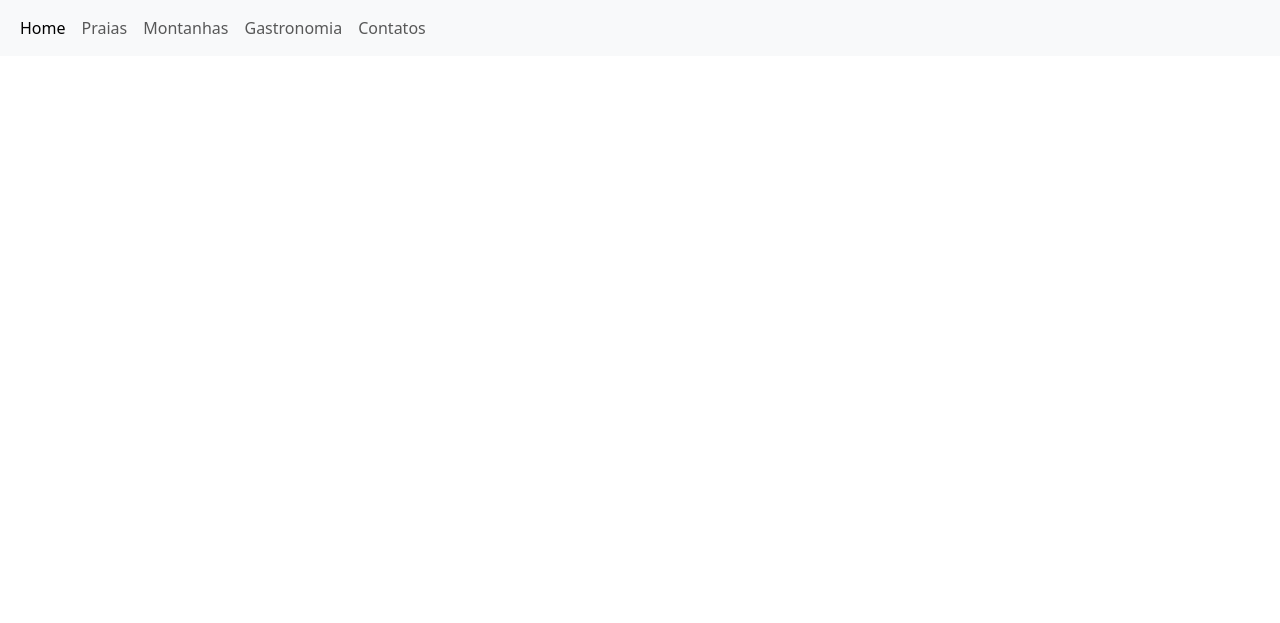
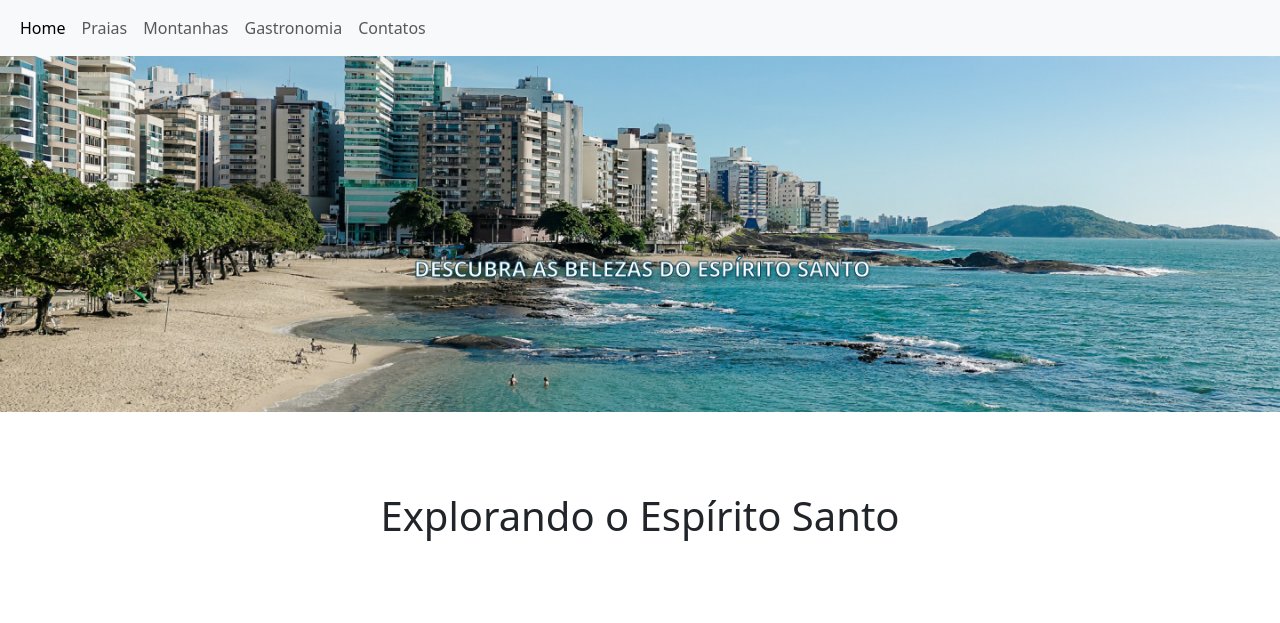
Before and after one commit to Eduardo-FM/aop_programacao_web_front_end, a plain HTML site: page index.html in a window 1280 px wide. Drawn offline with nearby package versions, Linux system fonts and the light colour scheme.

Commit message:
adicionando o banner

```diff
--- a/css/style.css
+++ b/css/style.css
@@ -0,0 +1,8 @@
+.banner{
+    width: 100%;
+}
+
+.title {
+    text-align: center;
+    padding: 2em;
+}
--- a/index.html
+++ b/index.html
@@ -28,6 +28,11 @@
             </div>
           </nav>
     </header>
+    <main>
+        <img src="img/banner.png" alt="" class="banner">
+
+        <h1 class="title">Explorando o Espírito Santo</h1>
+    </main>
 
   </body>
 </html>
```
Also changed, not shown: img/banner.png (added).
